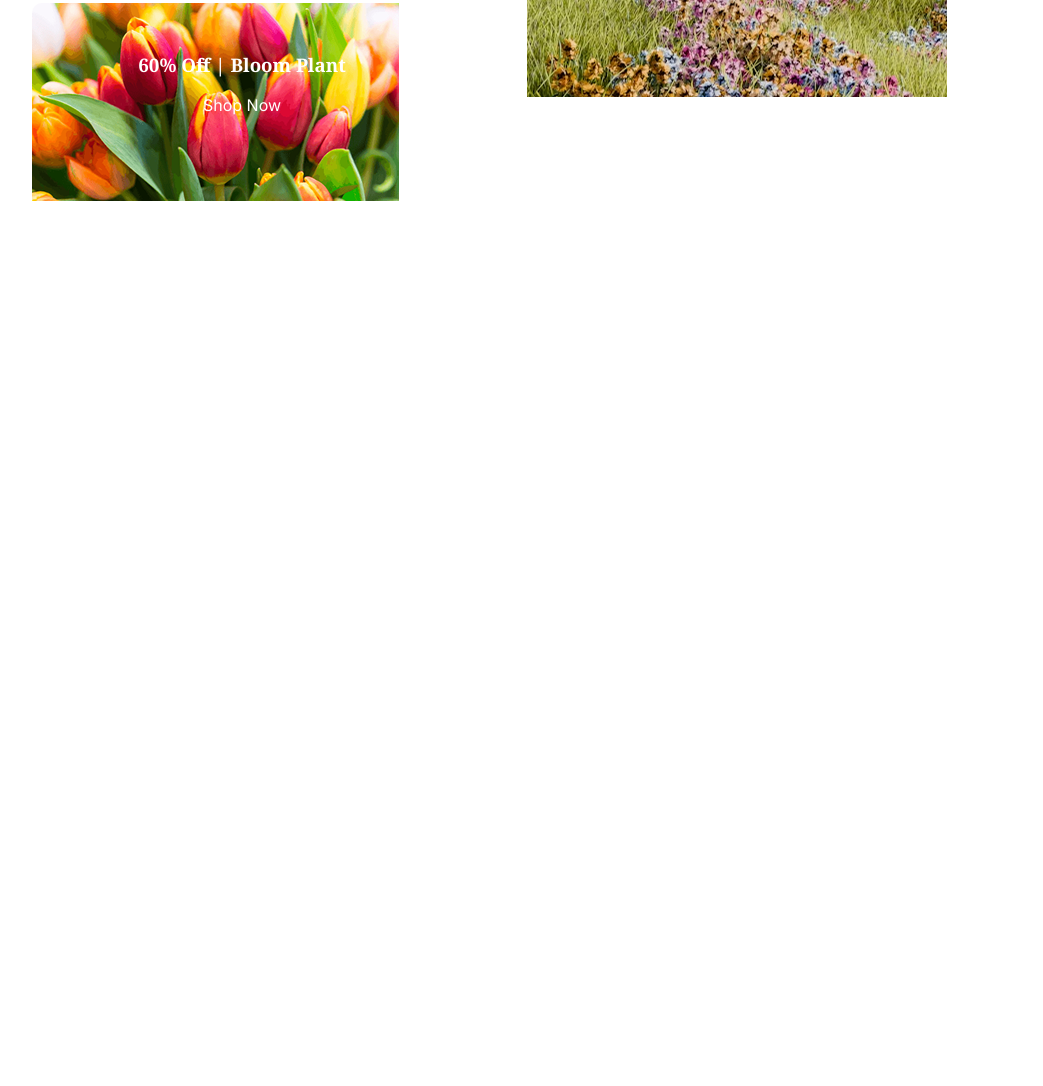
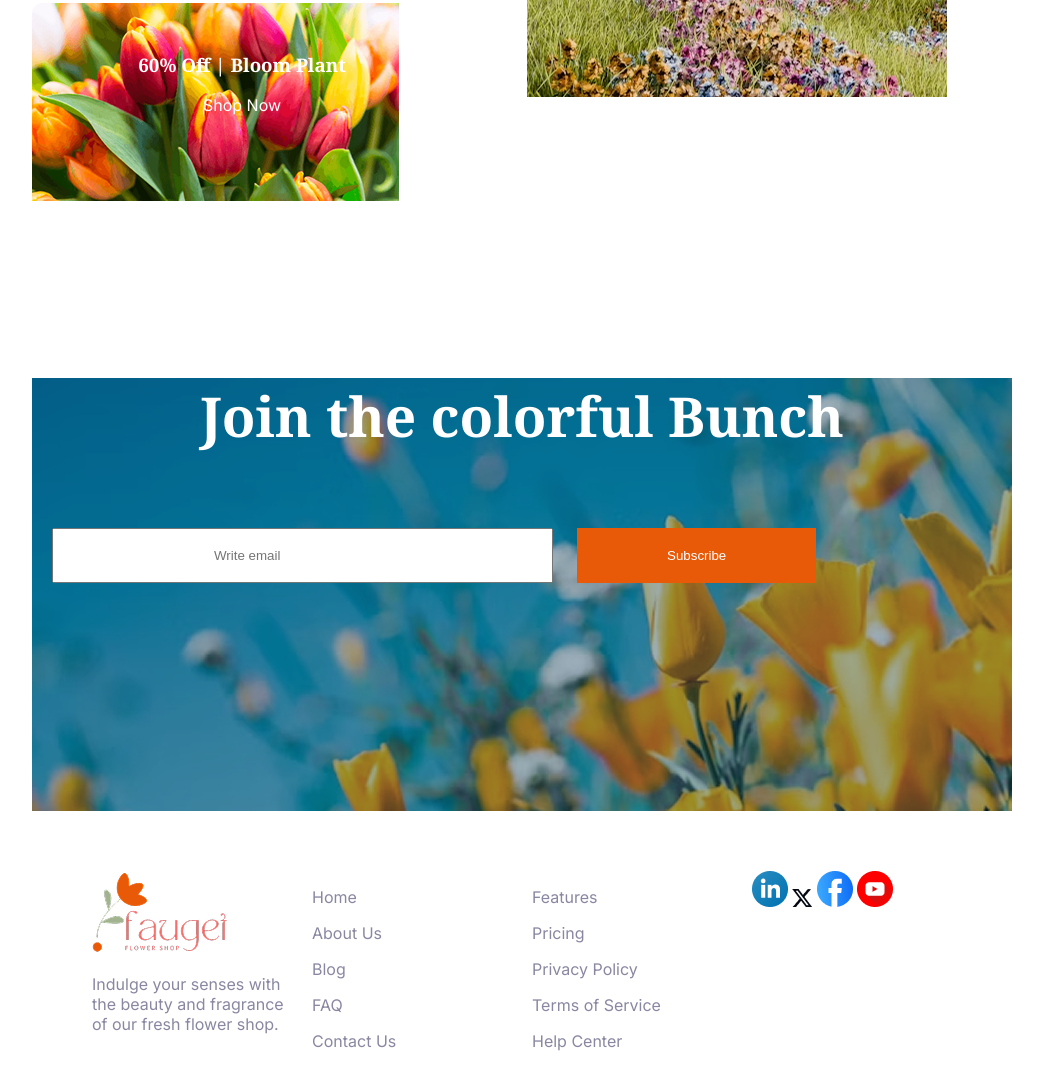
Before and after one commit to nisrat-jahan/assignment-2-website, a plain HTML site: page index.html in a window 1280 px wide. Shown: the part 3350-4436 px from the top of the page, without its empty margins (118-1161 px from the left). Before the commit the page ends 3713 px from the top, so only its background shows below. Drawn offline with Linux system fonts and the light colour scheme.

Commit message:
added section7

```diff
--- a/index.html
+++ b/index.html
@@ -120,6 +120,46 @@
             </div>
 
         </section>
+        <sction class="section-7">
+            <div class="input-item">
+                <div>
+              <p class="noto-serif-header shop header-font Plants">Join the colorful Bunch</p>
+            </div>
+            <div>
+                <input class=" input-button primary-color" type="text" placeholder="Write email">
+                <button class="btn-primary">Subscribe</button>
+            </div>
+            </div>
+
+        </sction>
+
+        <footer>
+            <div>
+                <img src="assets/logo.png" alt="">
+                <p class="inter-paragraph primary-color">Indulge your senses with the beauty and fragrance of our fresh flower shop. </p>
+            </div>
+            <div class="inter-paragraph primary-color">
+                <p>Home</p>
+                <p>About Us</p>
+                <p>Blog</p>
+                <p>FAQ</p>
+                <p>Contact Us</p>
+            </div>
+
+            <div class="inter-paragraph primary-color">
+                <p>Features</p>
+                <p>Pricing</p>
+                <p>Privacy Policy</p>
+                <p>Terms of Service</p>
+                <p>Help Center</p>
+            </div>
+            <div>
+                <img src="assets/icon-linkedin.png" alt="">
+                <img src="assets/icon-twitter.png" alt="">
+                <img src="assets/icon-facebook.png" alt="">
+                <img src="assets/icon-youtube.png" alt="">
+            </div>
+        </footer>
 
 </body>
 </html>
--- a/styles/style.css
+++ b/styles/style.css
@@ -118,6 +118,31 @@
       border: none;
       grid-row: span 2;
 }
+.section-7{
+    align-items: center;
+
+
+}
+input{
+    padding: 18px 160px;
+}
+.input-item{
+    background-image: url(../assets/news-letter-bg.png);
+    width: 100%;
+    height: 433px;
+    align-items: center;
+}
+.input-button{
+    display: inline;
+
+    margin: 20px 20px;
+}
+footer{
+    display: grid;
+    grid-template-columns: repeat(4 ,1fr);
+    margin: 60px;
+    gap: 20px;
+}
 /* responsive for small device */
 @media screen(max-width: 576px) {
 
```
